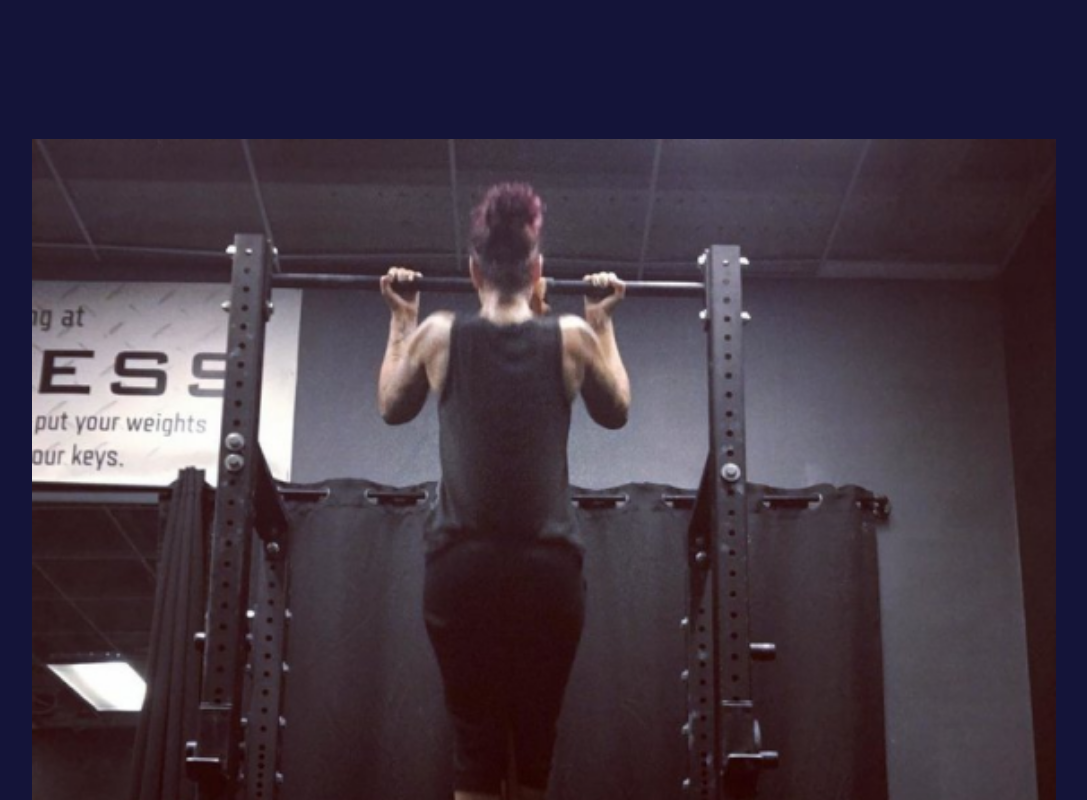
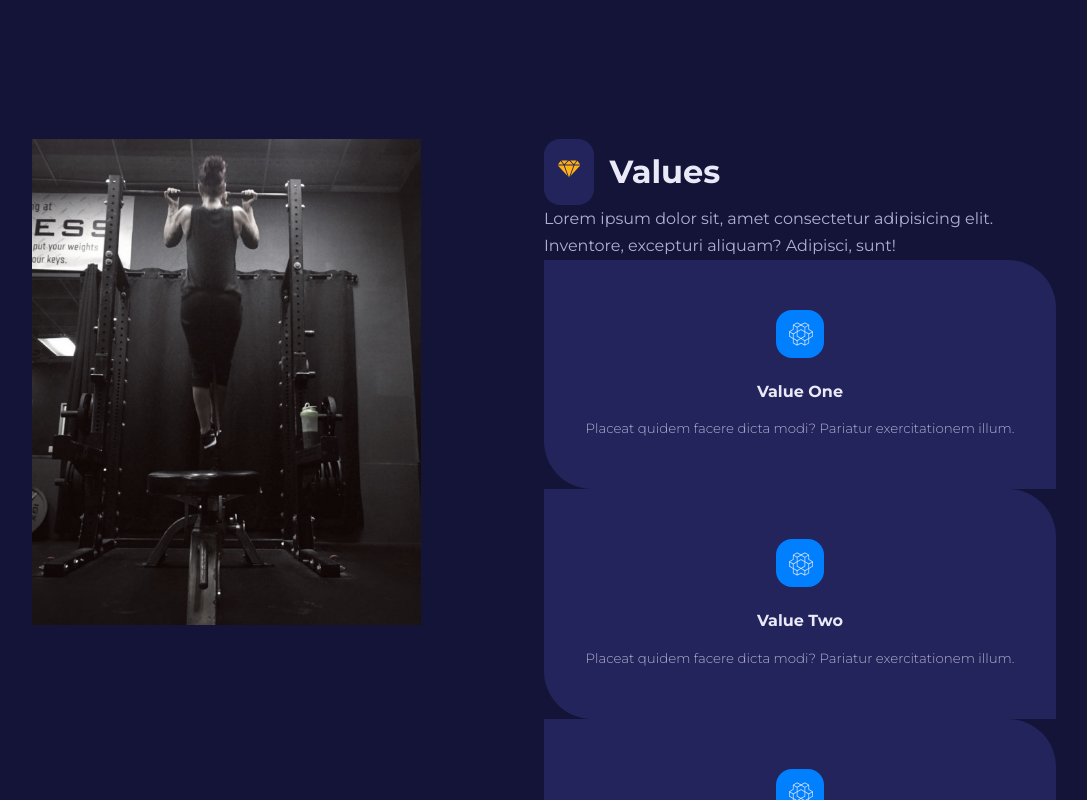
Before and after one commit to Eddysam2000/XP-Fitness, a React (Create React App) app: page / in a window 1280 px wide. Shown: the part 1400-2200 px from the top of the page, without its empty margins (96-1183 px from the left). Built offline with nearby package versions, Linux system fonts and the light colour scheme.

Commit message:
program done

```diff
--- a/src/pages/home/home.css
+++ b/src/pages/home/home.css
@@ -76,3 +76,22 @@
     background: var(--color-secondary);
     color: var(--color-gray-600);
 }
+
+
+
+
+/* ========= VALUES =========== */
+.values_container {
+    display: grid;
+    grid-template-columns: 38% 50%;
+    gap: 12%;
+}
+
+.values_image {
+    filter: saturate(0.25);
+    transition: var(--transition);
+}
+
+.values_image:hover {
+    filter: saturate(1);
+}
```
